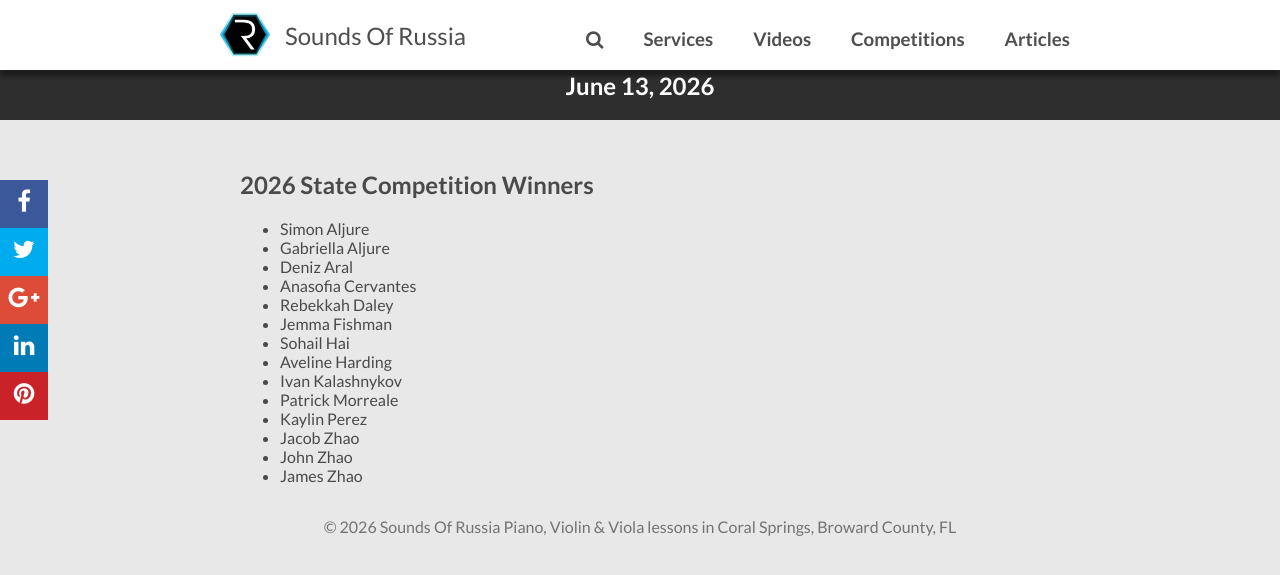
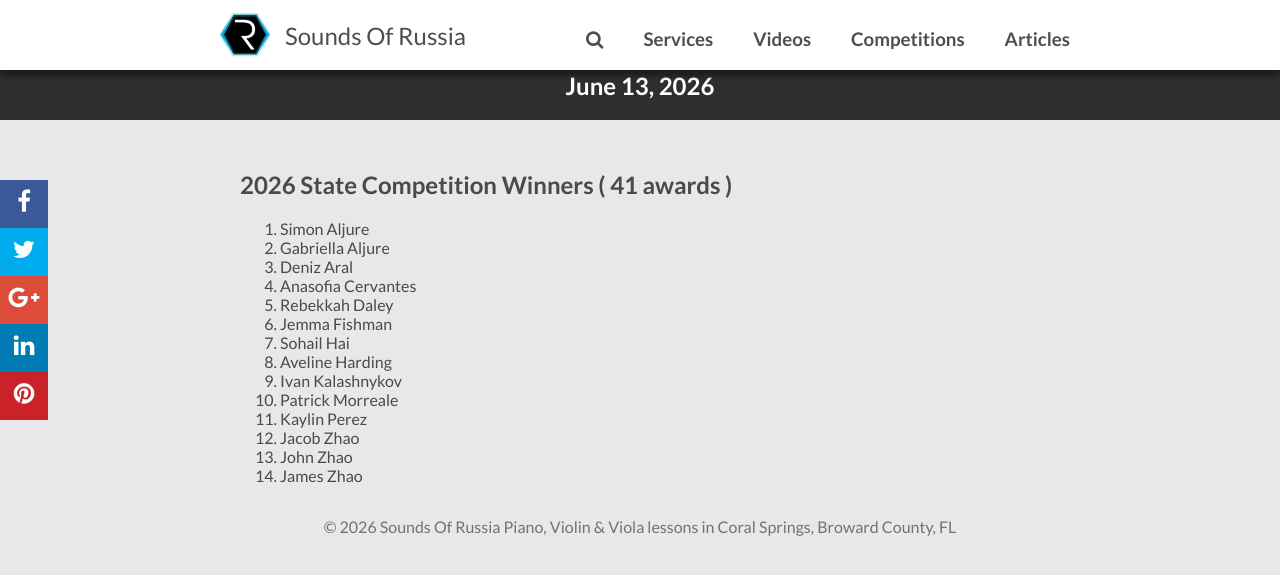
Before and after one commit to soundsofrussia/soundsofrussia.github.io, a Jekyll site: the page built from collections/_congrats/2026.md, in a window 1280 px wide. Shown: the top 575 px of the page. Built offline with Jekyll 4.4.1, drawn with Linux system fonts in a browser that asks for light colours; nearby versions of some CDN libraries; comment, search, counter and statistics services are not loaded; some of the changed lines change nothing that is shown.

Commit message:
Update 2026.md

```diff
--- a/collections/_congrats/2026.md
+++ b/collections/_congrats/2026.md
@@ -4,18 +4,18 @@ title: 2026 Winners
 share: true
 ---
 
-## 2026 State Competition Winners
-- Simon Aljure
-- Gabriella Aljure
-- Deniz Aral
-- Anasofia Cervantes
-- Rebekkah Daley
-- Jemma Fishman
-- Sohail Hai
-- Aveline Harding
-- Ivan Kalashnykov
-- Patrick Morreale
-- Kaylin Perez
-- Jacob Zhao
-- John Zhao
-- James Zhao
+## 2026 State Competition Winners ( 41 awards )
+   1. Simon Aljure
+   2. Gabriella Aljure
+   3. Deniz Aral
+   4. Anasofia Cervantes
+   5. Rebekkah Daley
+   6. Jemma Fishman
+   7. Sohail Hai
+   8. Aveline Harding
+   9. Ivan Kalashnykov
+  10. Patrick Morreale
+  11. Kaylin Perez
+  12. Jacob Zhao
+  13. John Zhao
+  14. James Zhao
```
